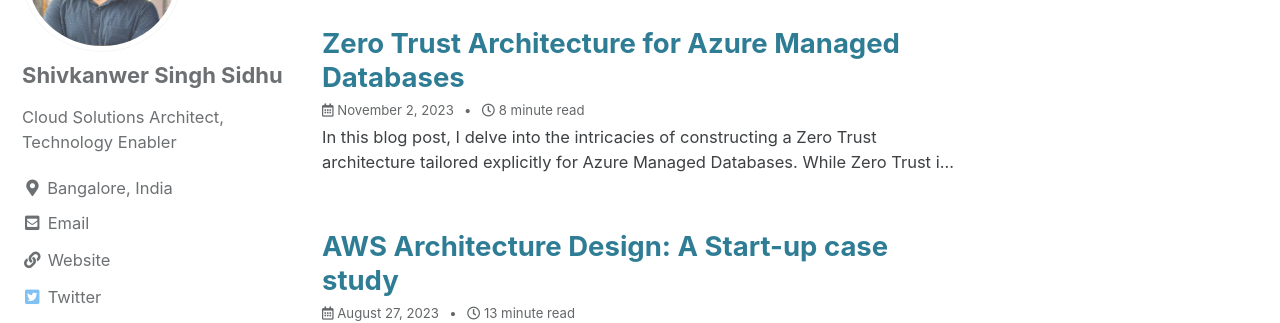
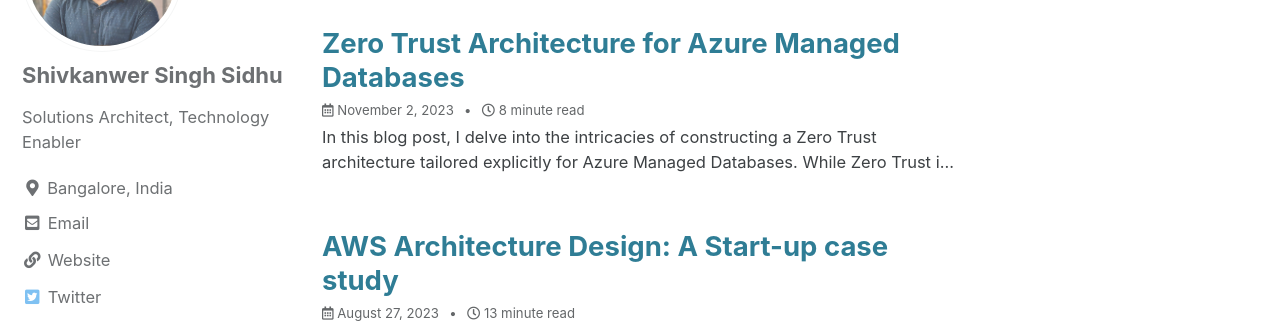
Before and after one commit to shivkanwer/shivkanwer.github.io, a Jekyll site: the page built from index.html, in a window 1280 px wide. Shown: the part 219-542 px from the top of the page. Built offline with Jekyll 4.4.1, drawn with Linux system fonts in a browser that asks for light colours; cached includes are drawn as plain includes; the list of posts is cut into pages by our own code.

Commit message:
Update _config.yml

```diff
--- a/_config.yml
+++ b/_config.yml
@@ -103,7 +103,7 @@
 author:
   name: "Shivkanwer Singh Sidhu"
   avatar: "/assets/images/bio-photo.jpg"
-  bio: "Cloud Solutions Architect, Technology Enabler"
+  bio: "Solutions Architect, Technology Enabler"
   location: "Bangalore, India"
   email:
   links:
```
